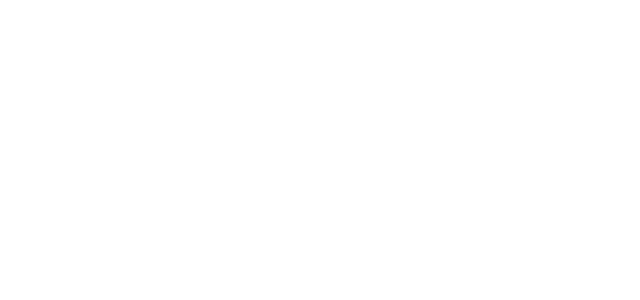
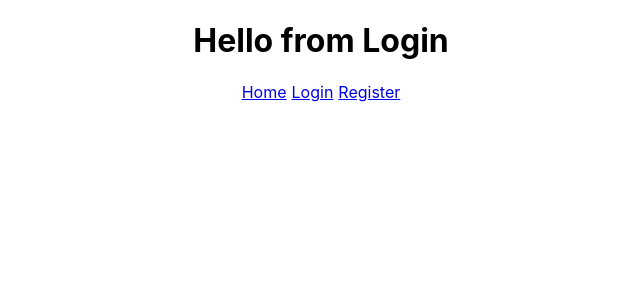
Before and after one commit to SoulDevt/projet-react-node, a React (Vite) app in the folder front/: page /Login in a window 1280 px wide. Before the commit this address had no page. Shown: the top 300 px of the page, without its empty margins (319-959 px from the left). Built offline with nearby package versions, Linux system fonts and the light colour scheme.

Commit message:
fix links

```diff
--- a/front/src/App.jsx
+++ b/front/src/App.jsx
@@ -6,16 +6,16 @@
 
 import { Routes, Route } from "react-router-dom";
 import Home from './Components/Home';
-import Test1 from './Components/Test1';
-import Test2 from './Components/Test2';
+import Login from './Components/Login';
+import Register from './Components/Register';
 
 function App() {
   return (
     <div className="App">
         <Routes>
             <Route path ='/' element={<Home/>}></Route>
-            <Route path ='/test1' element={<Test1/>}></Route>
-            <Route path ='/test2' element={<Test2/>}></Route>
+            <Route path ='/Login' element={<Login/>}></Route>
+            <Route path ='/Register' element={<Register/>}></Route>
         </Routes>
     </div>
   )
--- a/front/src/Components/Home.jsx
+++ b/front/src/Components/Home.jsx
@@ -8,8 +8,8 @@
         <>
             <h1>Hello from Home</h1>
             <Link to="/">Home</Link>
-            <Link to="/test1" style={{marginLeft: '5px'}}>Test1</Link>
-            <Link to="/test1" style={{marginLeft: '5px'}}>Test2</Link>
+            <Link to="/Login" style={{marginLeft: '5px'}}>Login</Link>
+            <Link to="/Register" style={{marginLeft: '5px'}}>Register</Link>
         </>
     );
 
--- a/front/src/Components/Test1.jsx
+++ b/front/src/Components/Login.jsx
@@ -3,10 +3,10 @@
 function Test1() {
     return (
         <>
-        <h1>Hello from Test1</h1>
+        <h1>Hello from Login</h1>
         <Link to="/">Home</Link>
-        <Link to="/test1" style={{marginLeft: '5px'}}>Test1</Link>
-        <Link to="/test2" style={{marginLeft: '5px'}}>Test2</Link>
+        <Link to="/Login" style={{marginLeft: '5px'}}>Login</Link>
+        <Link to="/Register" style={{marginLeft: '5px'}}>Register</Link>
         </>
 
     );
--- a/front/src/Components/Test2.jsx
+++ b/front/src/Components/Register.jsx
@@ -4,10 +4,10 @@
 function Test2() {
     return (
         <>
-        <h1>Hello from Test2</h1>
+        <h1>Hello from Register</h1>
         <Link to="/">Home</Link>
-        <Link to="/test1" style={{marginLeft: '5px'}}>Test1</Link>
-        <Link to="/test1" style={{marginLeft: '5px'}}>Test2</Link>
+        <Link to="/Login" style={{marginLeft: '5px'}}>Login</Link>
+        <Link to="/Register" style={{marginLeft: '5px'}}>Register</Link>
         </>
 
     );
```
